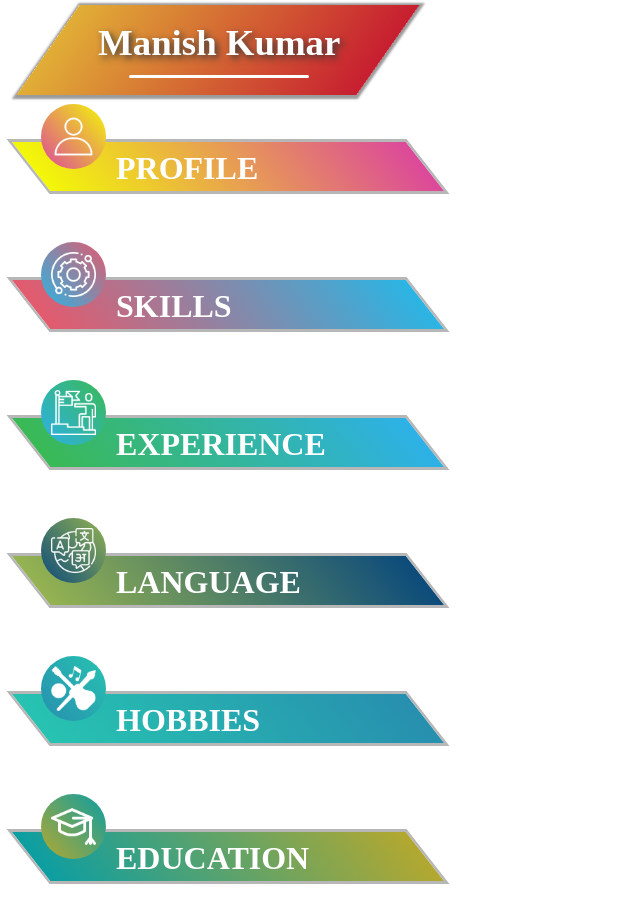
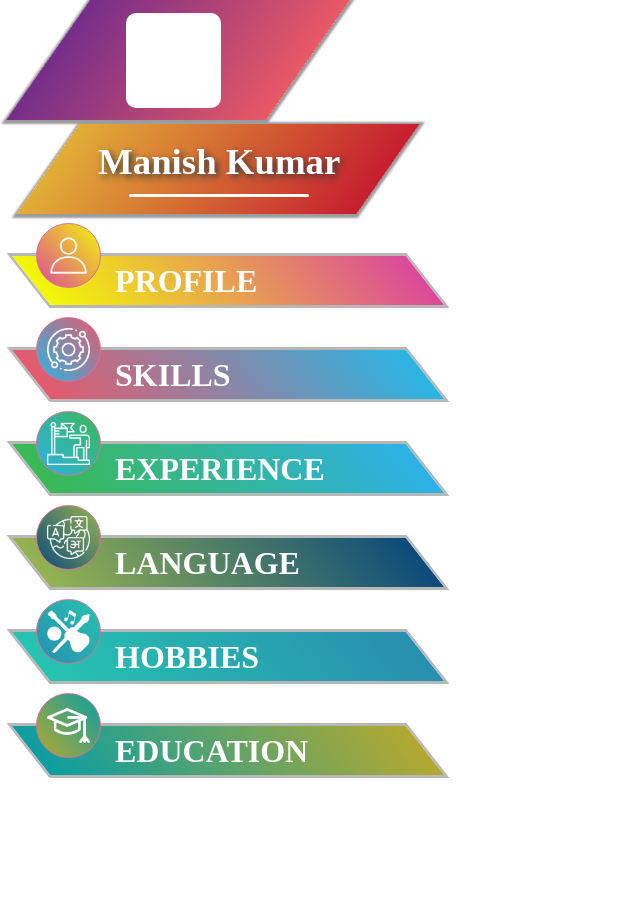
Before and after one commit to manish7479dlp/manish7479dlp.github.io, a React (Create React App) app: page / in a window 1280 px wide. Shown: the top 922 px of the page, without its empty margins (0-640 px from the left). After the commit the page ends 800 px from the top, so only its background shows below. Built offline with nearby package versions, Linux system fonts and the light colour scheme.

Commit message:
Fix: wrap all the component with position relative

```diff
--- /dev/null
+++ b/src/App.css
@@ -0,0 +1,9 @@
+.mainContainer {
+    /* width: inline; */
+    position: relative;
+    top: 0;
+}
+.container {
+    display: flex;
+    flex-direction: column;
+}
--- a/src/App.js
+++ b/src/App.js
@@ -1,3 +1,4 @@
+import "./App.css"
 import Title from "Components/Title/Title";
 import React from "react";
 import profileImgUrl from "images/profile.webp";
@@ -7,6 +8,7 @@ import experienceImgUrl from "images/experience.webp";
 import languageImgUrl from "images/language.webp";
 import hobbiesImgUrl from "images/hobbies.webp";
 import Name from "Components/Name/Name";
+import Image from "Components/Image/Image";
 
 const contentData = {
   profile: {
@@ -89,7 +91,9 @@ const App = () => {
   const { imgUrl, title, imgStyle, titleContainerStyle } =
     contentData.education;
   return (
-    <>
+    <div className="container">
+
+    <Image/>
       <Name />
 
       <Title
@@ -134,7 +138,7 @@ const App = () => {
         imgStyle={imgStyle}
         titleContainerStyle={titleContainerStyle}
       />
-    </>
+    </div>
   );
 };
 
--- /dev/null
+++ b/src/Components/Image/Image.css
@@ -0,0 +1,22 @@
+.imageContainer {
+  display: inline-block;
+  width: 260px;
+  height: 120px;
+  background: linear-gradient(to right, rgb(118,46,138), rgb(233,88,101));
+  transform: skew(145deg);
+  margin-left: 48px;
+  box-shadow: 1px 1px 2px 3px rgb(155, 155, 155);
+  /* margin-top: 5px; */
+  /* border: 2px solid brown; */
+}
+
+.dmImg {
+    display: inline-block;
+    width: 95px;
+    height: 95px;
+    background-color: white;
+    border-radius: 10px;
+    position: absolute;
+    left: 126px;
+    top: 13px;
+}
--- /dev/null
+++ b/src/Components/Image/Image.js
@@ -0,0 +1,12 @@
+import "./Image.css"
+
+const Image = () => {
+    return (
+        <div className="mainContainer">
+           <div className="imageContainer"></div>
+           <div className="dmImg"></div>
+        </div>
+    )
+}
+
+export default Image;
--- a/src/Components/Name/Name.css
+++ b/src/Components/Name/Name.css
@@ -2,19 +2,20 @@
   display: inline-block;
   width: 340px;
   height: 90px;
+  transform: skew(145deg);
   background: linear-gradient(to right, rgb(225, 174, 54), rgb(199, 30, 48));
-  transform: skew(145deg);
   margin-left: 48px;
-  margin-top: 5px;
   box-shadow: 1px 1px 2px 3px rgb(155, 155, 155);
+  /* margin-top: 5px; */
 }
 
 .name {
   display: inline-block;
-  position: relative;
+  position: absolute;
   bottom: 17px;
-  right: 290px;
+  left: 98px;
   text-align: center;
+  /* position: relative; */
   /* z-index: 2; */
   /* color: white; */
   /* background-color: red; */
--- a/src/Components/Name/Name.js
+++ b/src/Components/Name/Name.js
@@ -2,13 +2,13 @@ import "./Name.css";
 
 const Name = () => {
   return (
-    <>
+    <div className="mainContainer">
       <div className="nameContainer"></div>
       <div className="name">
         <h1>Manish Kumar</h1>
         <div className="underline"></div>
       </div>
-    </>
+    </div>
   );
 };
 
--- a/src/Components/Title/Title.css
+++ b/src/Components/Title/Title.css
@@ -4,8 +4,9 @@
   height: 55px;
   transform: skew(38deg);
   margin-left: 28px;
-  position: relative;
-  bottom: 35px;
+  margin-top: 35px;
+  /* position: absolute; */
+  /* bottom: 35px; */
   /* border: 3px solid rgb(184, 183, 183);
   background: linear-gradient(to right, rgb(243, 248, 7), rgb(220, 72, 155)); */
 }
@@ -13,12 +14,13 @@
 .iconContainer {
   width: 65px;
   height: 65px;
+  border-radius: 50%;
+  position: absolute;
+  left: 36px;
+  bottom: 24px;
+  z-index: 1;
+  border: 1px solid palevioletred;
   /* background-color: red; */
-  border-radius: 50%;
-  position: relative;
-  left: 36px;
-  z-index: 1;
-  margin: 5px;
   /* background: linear-gradient(48deg, rgb(220, 72, 155), rgb(243, 248, 7)); */
 }
 
@@ -30,8 +32,10 @@
 .titleContent {
   display: inline;
   text-transform: uppercase;
-  position: relative;
-  top: -50px;
-  left: -312px;
+  position: absolute;
+  top: 45px;
+  left: 115px;
   color: white;
+  /* background-color: red; */
+  /* border: 4px solid black; */
 }
--- a/src/Components/Title/Title.js
+++ b/src/Components/Title/Title.js
@@ -10,13 +10,13 @@ const Title = ({imgStyle ,titleContainerStyle, title, imgUrl}) => {
 //   console.log(titleContainerStyle);
 
   return (
-    <>
+    <div className="mainContainer">
       <div className="iconContainer" style={imgStyle}>
         <img src={imgUrl} alt="icon" />
       </div>
       <div style={titleContainerStyle} className="titleContainer"></div>
       <h1 className="titleContent">{title}</h1>
-    </>
+    </div>
   );
 };
 
--- a/src/index.js
+++ b/src/index.js
@@ -2,6 +2,7 @@ import React from 'react';
 import ReactDom from 'react-dom';
 import App from './App';
 import "index.css"
+
 ReactDom.render(
   <App/>,
   document.getElementById('root')
```
Also changed, not shown: src/index.css (line endings or trailing spaces). Lines whose indentation alone changed are shown as unchanged.
